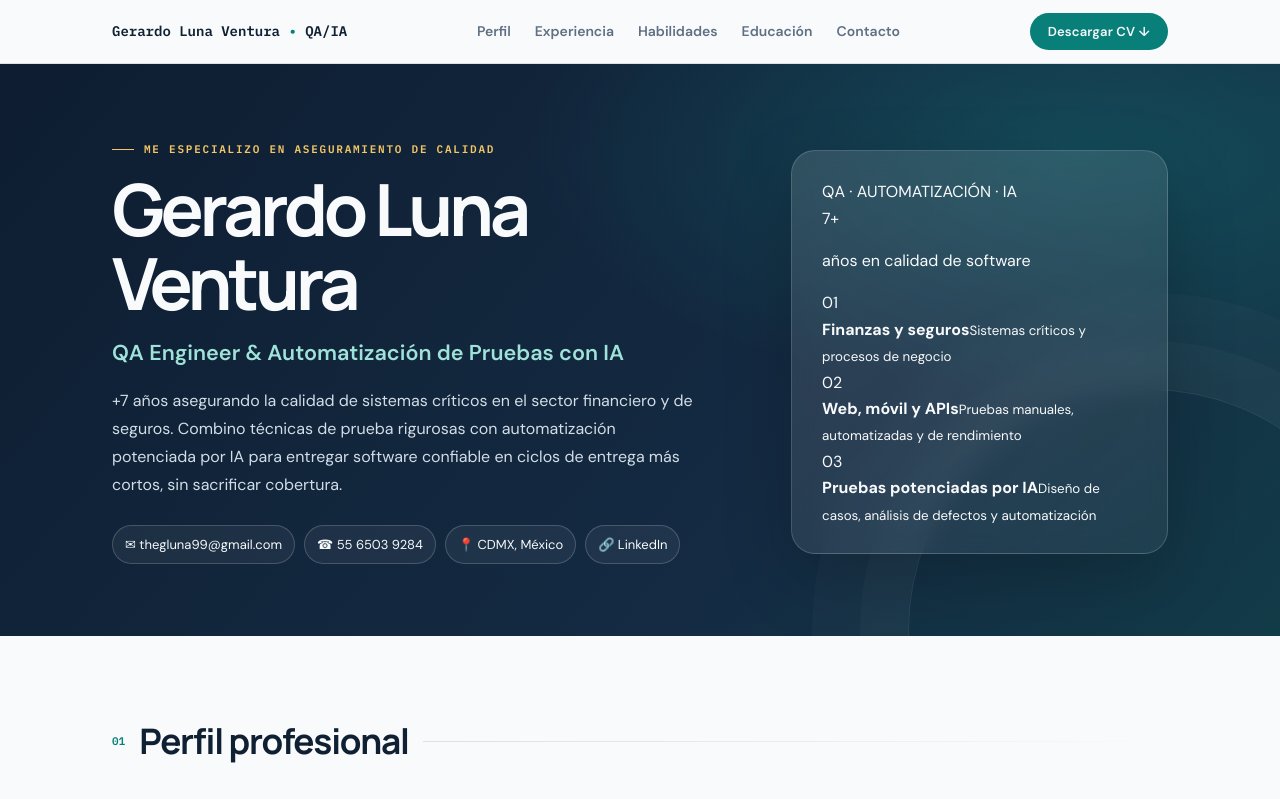
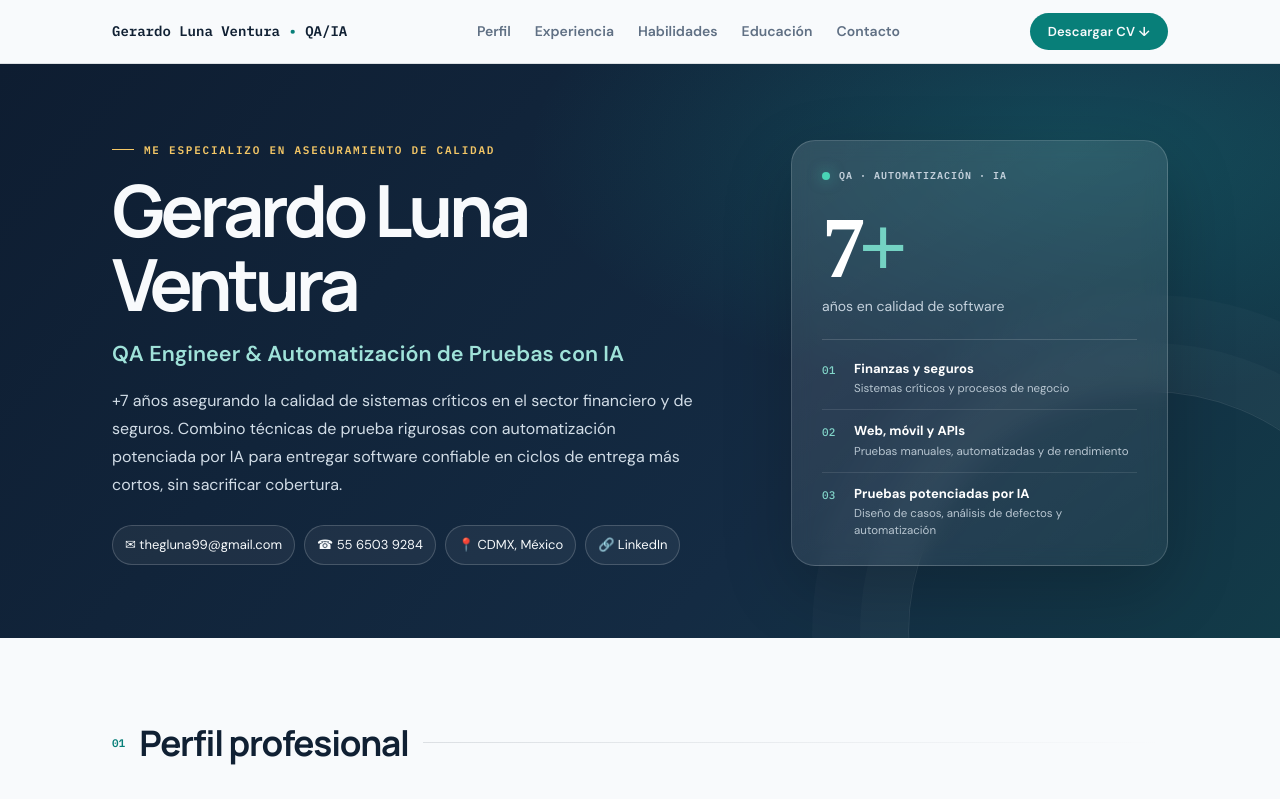
Before and after one commit to gerardolunaventura/cv_gerard, a plain HTML site: page index.html in a window 1280 px wide. Shown: the top 799 px of the page. Drawn offline with Linux system fonts and the light colour scheme.

Commit message:
Polish CV summary card spacing
Co-authored-by: OpenBot <335604065+openbotgit[bot]@users.noreply.github.com>

```diff
--- a/index.html
+++ b/index.html
@@ -266,7 +266,19 @@
   .hero p.tagline{max-width:55ch;color:#d2dde7;font-size:16px;line-height:1.75;margin-top:18px}
   .contact-chips{gap:9px;margin-top:26px}
   .chip{font-family:'DM Sans',sans-serif;font-size:13px;background:rgba(255,255,255,.055);border-color:rgba(255,255,255,.18);border-radius:999px;padding:8px 12px;color:#f7fafc}
-  .spotlight-panel{padding:28px 30px 25px;border:1px solid rgba(255,255,255,.17);border-radius:24px;background:linear-gradient(150deg,rgba(255,255,255,.13),rgba(255,255,255,.055));box-shadow:0 24px 70px rgba(0,0,0,.2);backdrop-filter:blur(10px)}
+  .spotlight-panel{padding:28px 30px 25px;border:1px solid rgba(255,255,255,.17);border-radius:24px;background:linear-gradient(150deg,rgba(255,255,255,.13),rgba(255,255,255,.055));box-shadow:0 24px 70px rgba(0,0,0,.2);backdrop-filter:blur(10px);color:#fff}
+  .spotlight-label{display:flex;align-items:center;gap:9px;color:#c5d2dd;font:600 10px 'IBM Plex Mono',monospace;letter-spacing:.1em}
+  .status-dot{width:8px;height:8px;background:#49d4b5;border-radius:50%;box-shadow:0 0 14px rgba(73,212,181,.6)}
+  .spotlight-years{font:700 clamp(4rem,7vw,5.4rem)/1 'Fraunces',serif;letter-spacing:-.08em;color:#fff;margin-top:23px}
+  .spotlight-years span{color:#74d2c3}
+  .spotlight-caption{margin:4px 0 20px;color:#c5d2dd;font-size:14px}
+  .spotlight-divider{height:1px;background:rgba(255,255,255,.15);margin-bottom:8px}
+  .focus-row{display:flex;gap:14px;padding:12px 0;border-bottom:1px solid rgba(255,255,255,.1);align-items:flex-start}
+  .focus-row:last-child{border-bottom:0;padding-bottom:0}
+  .focus-row>span{flex:0 0 18px;color:#83d6ca;font:500 11px 'IBM Plex Mono',monospace;padding-top:3px}
+  .focus-row strong,.focus-row small{display:block}
+  .focus-row strong{font-size:13px;line-height:1.4;color:#fff}
+  .focus-row small{font-size:11.5px;color:#b8c6d1;margin-top:3px;line-height:1.45}
   .terminal-bar{padding:13px 17px;background:rgba(255,255,255,.045)}
   .terminal-body{padding:22px 21px;min-height:240px;line-height:1.95}
   .terminal-body .pass{color:#8de0c8}
```
